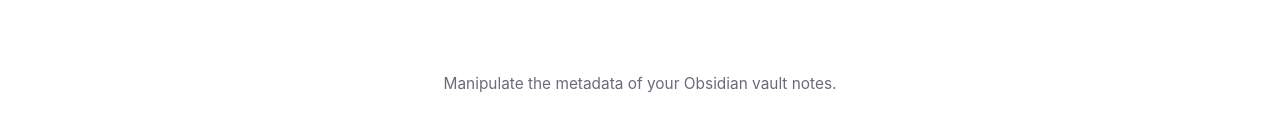
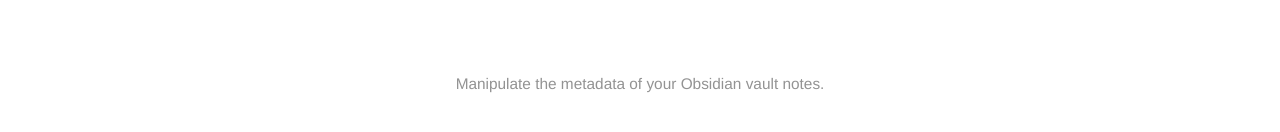
Before and after one commit to fgsanz/obsidian-valet, a React (Vite) app: page / in a window 1280 px wide. Shown: the part 626-758 px from the top of the page. Built offline with nearby package versions, Linux system fonts and the light colour scheme; no server answers.

Commit message:
homepage: text improvements

```diff
--- a/src/client/pages/HomePage.module.css
+++ b/src/client/pages/HomePage.module.css
@@ -34,11 +34,18 @@
   display: block;
 }
 
+/* Match the "A helper tool for Obsidian." subtitle baked into the logo: neutral sans-serif in the
+   same grey (which differs per theme in the SVGs). */
 .description {
-  color: var(--color-text-muted);
+  color: #7d7d7d;
+  font-family: Helvetica, Arial, sans-serif;
   font-size: calc(var(--text-sm) * 1.1);
   line-height: 1.8;
   padding-bottom: var(--space-8);
+}
+
+:global([data-theme='light']) .description {
+  color: #939393;
 }
 
 .description a {
```
